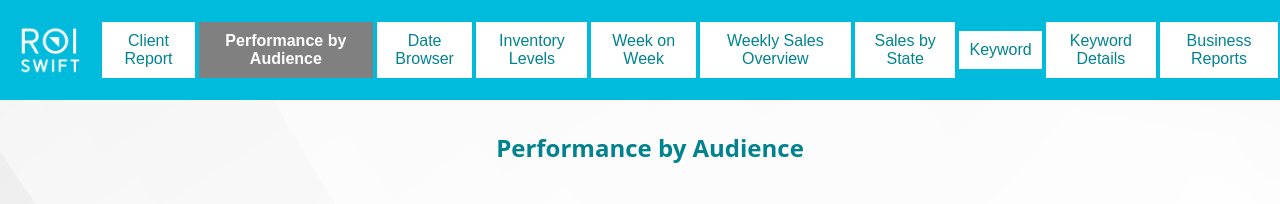
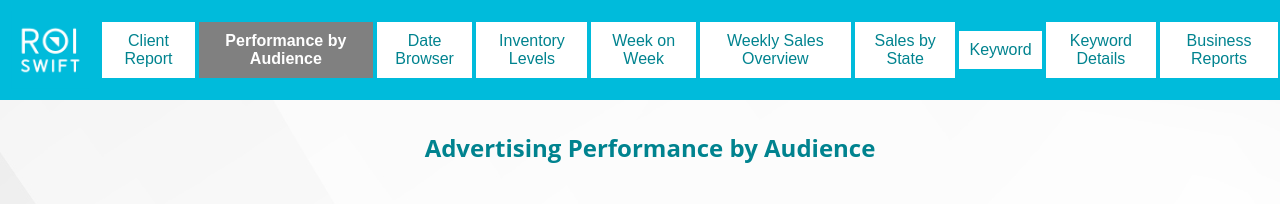
Before and after one commit to goutamichitrapu/ROI-Swift, a plain HTML site: page index.html in a window 1280 px wide. Both pictures are taken after a click on the button "Performance by Audience". Shown: the top 204 px of the page. Drawn offline with Linux system fonts and the light colour scheme; grey boxes are pictures that could not be loaded.

Commit message:
Update index.html

```diff
--- a/index.html
+++ b/index.html
@@ -131,7 +131,7 @@ body {
     }
 
     function performancebyaudience() {
-        document.getElementById("headername").innerHTML = 'Performance by Audience';
+        document.getElementById("headername").innerHTML = 'Advertising Performance by Audience';
         document.getElementById("iframeDisplay").innerHTML = '<iframe width="1300" height="1000" src="https://datastudio.google.com/embed/reporting/cade013b-f3f7-4169-a466-98f03714ad2a/page/p_exh1a35vnc" frameborder="0" style="border:0" allowfullscreen></iframe>';
 
         document.getElementById("clientreport").style.backgroundColor = "#FFFFFF";
```
